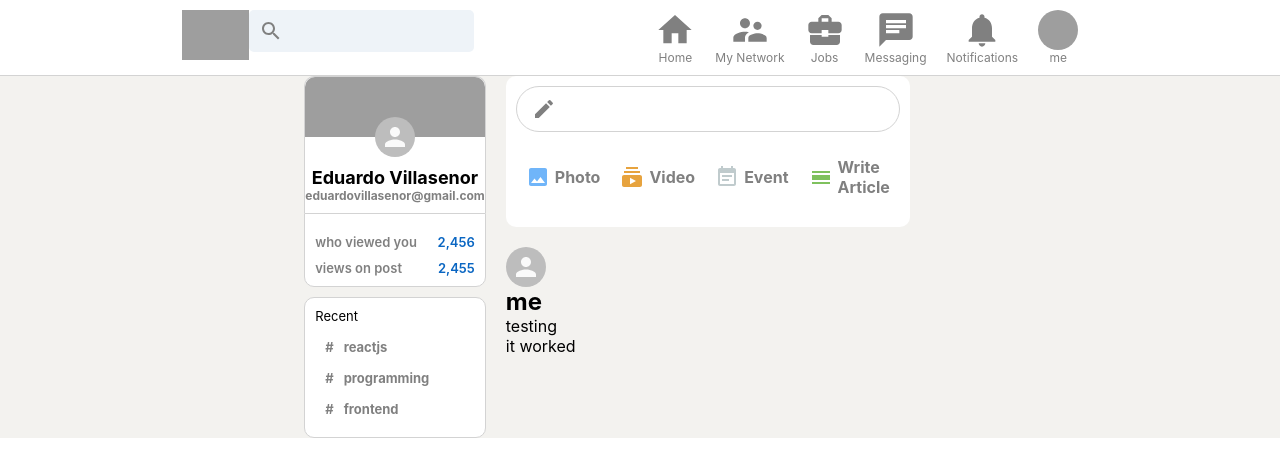
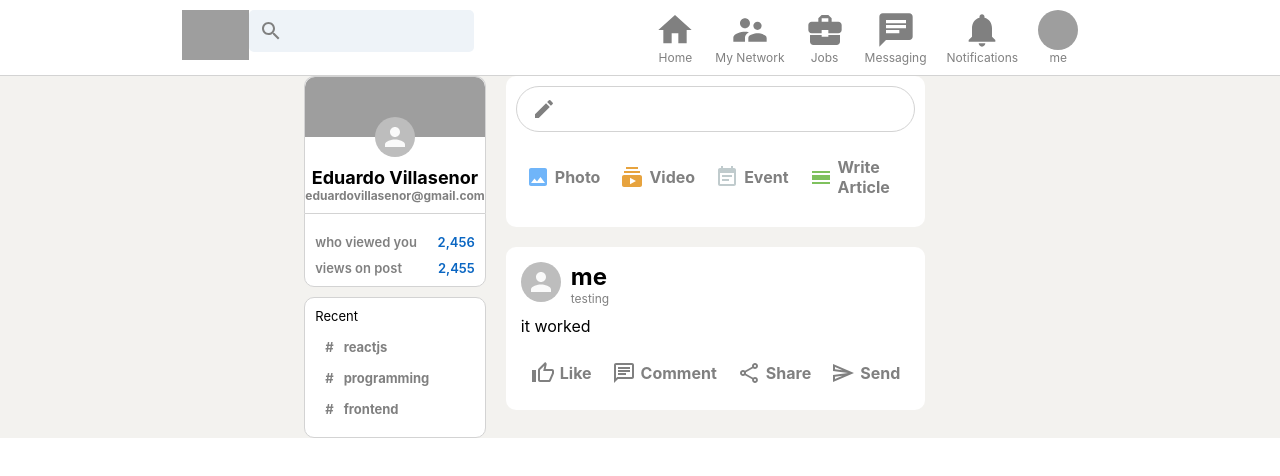
Before and after one commit to EdwardVilla0/Linkedin-clone, a React (Create React App) app: page / in a window 1280 px wide. Shown: the top 476 px of the page. Built offline with nearby package versions, Linux system fonts and the light colour scheme; grey boxes are pictures that could not be loaded.

Commit message:
styling the buttons on the posts component

```diff
--- a/src/components/Feed/Feed.component.js
+++ b/src/components/Feed/Feed.component.js
@@ -1,4 +1,4 @@
-import React from 'react'
+import React, { useState } from 'react'
 import CreateIcon from '@material-ui/icons/Create';
 import InputOption from '../InputOption/InputOption.component';
 import ImageIcon from '@material-ui/icons/Image'
@@ -9,6 +9,8 @@ import Post from '../Post/Post.component';
 import './Feed.styles.css'
 
 function Feed() {
+    const [posts, setPosts] = useState([]);
+
     return (
         <div className="feed">
             <div className="feed__inputContainer">
@@ -27,6 +29,9 @@ function Feed() {
 
                 </div>
             </div>
+            {posts.map((post) => (
+                <Post />
+            ))}
             <Post name="me" description="testing" message="it worked" />
         </div>
     )
--- a/src/components/Post/Post.component.js
+++ b/src/components/Post/Post.component.js
@@ -1,6 +1,12 @@
 import { Avatar } from '@material-ui/core'
+import { ChatOutlined, SendOutlined, ThumbUpAltOutlined } from '@material-ui/icons'
 import React from 'react'
+import InputOption from '../InputOption/InputOption.component'
 import './Post.styles.css'
+import ThumbUpAltOutlinedIcon from '@material-ui/icons/ThumbUpAltOutlined';
+import ChatOutlinedIcon from '@material-ui/icons/ChatOutlined';
+import ShareOutlinedIcon from '@material-ui/icons/ShareOutlined';
+import SendOutlinedIcon from '@material-ui/icons/SendOutlined'
 
 function Post({ name, description, message, photoUrl }) {
     return (
@@ -15,6 +21,12 @@ function Post({ name, description, message, photoUrl }) {
             <div className="post__body">
                 <p>{message}</p>
             </div>
+            <div className="post__buttons">
+                <InputOption Icon={ThumbUpAltOutlinedIcon} title="Like" />
+                <InputOption Icon={ChatOutlinedIcon} title="Comment" />
+                <InputOption Icon={ShareOutlinedIcon} title="Share" />
+                <InputOption Icon={SendOutlinedIcon} title="Send" />
+            </div>
         </div>
     )
 }
--- a/src/components/Post/Post.styles.css
+++ b/src/components/Post/Post.styles.css
@@ -0,0 +1,31 @@
+.post{
+    background-color: white;
+    padding: 15px;
+    margin-bottom: 10px;
+    border-radius: 10px;
+}
+
+.post__header{
+    display: flex;
+    margin-bottom: 10px;
+
+}
+
+.post__info{
+    margin-left: 10px;
+}
+
+.post__info > p{
+    font-size: 12px;
+    color: grey;
+
+}
+
+.post__body{
+    overflow-wrap: 15px;
+}
+
+.post__buttons{
+    display: flex;
+    justify-content: space-evenly;
+}
```
